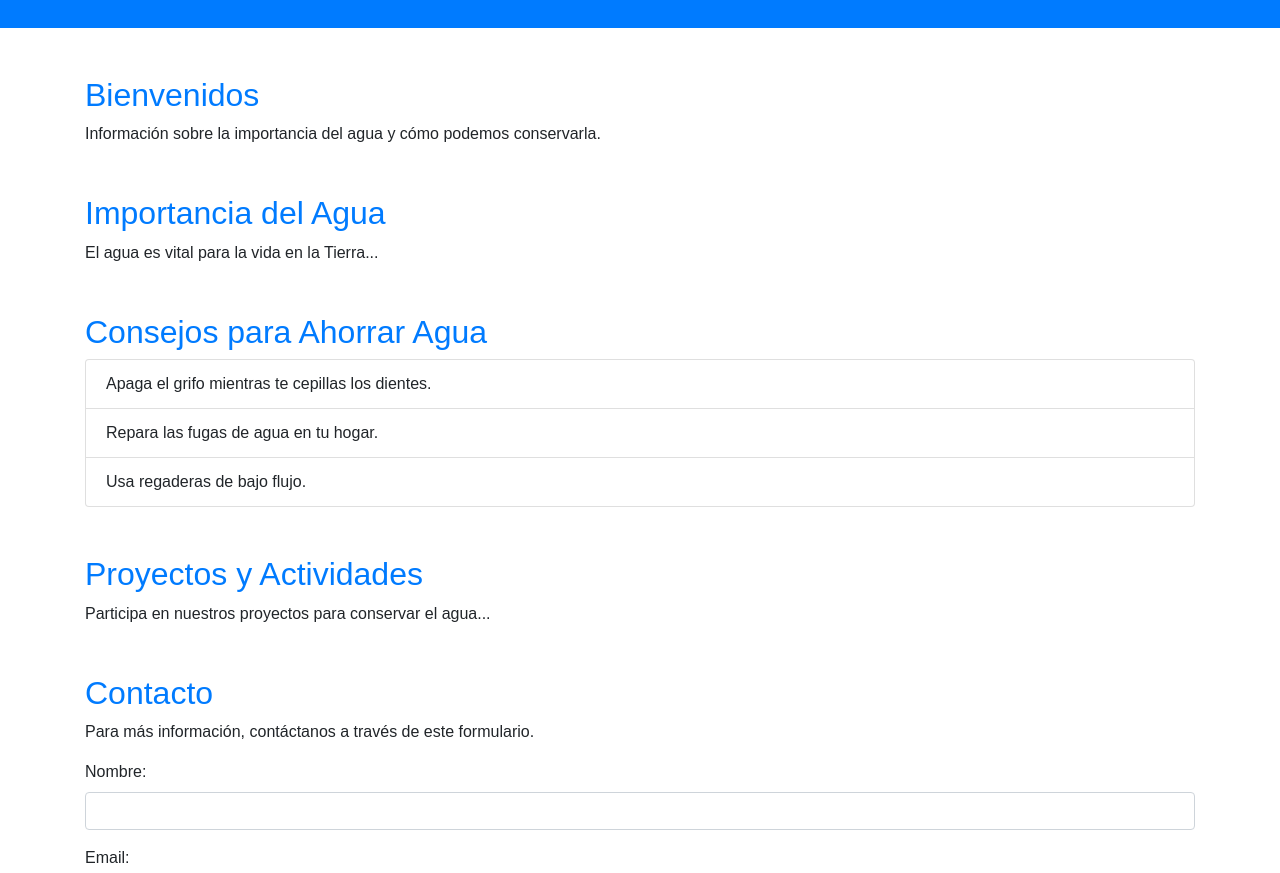
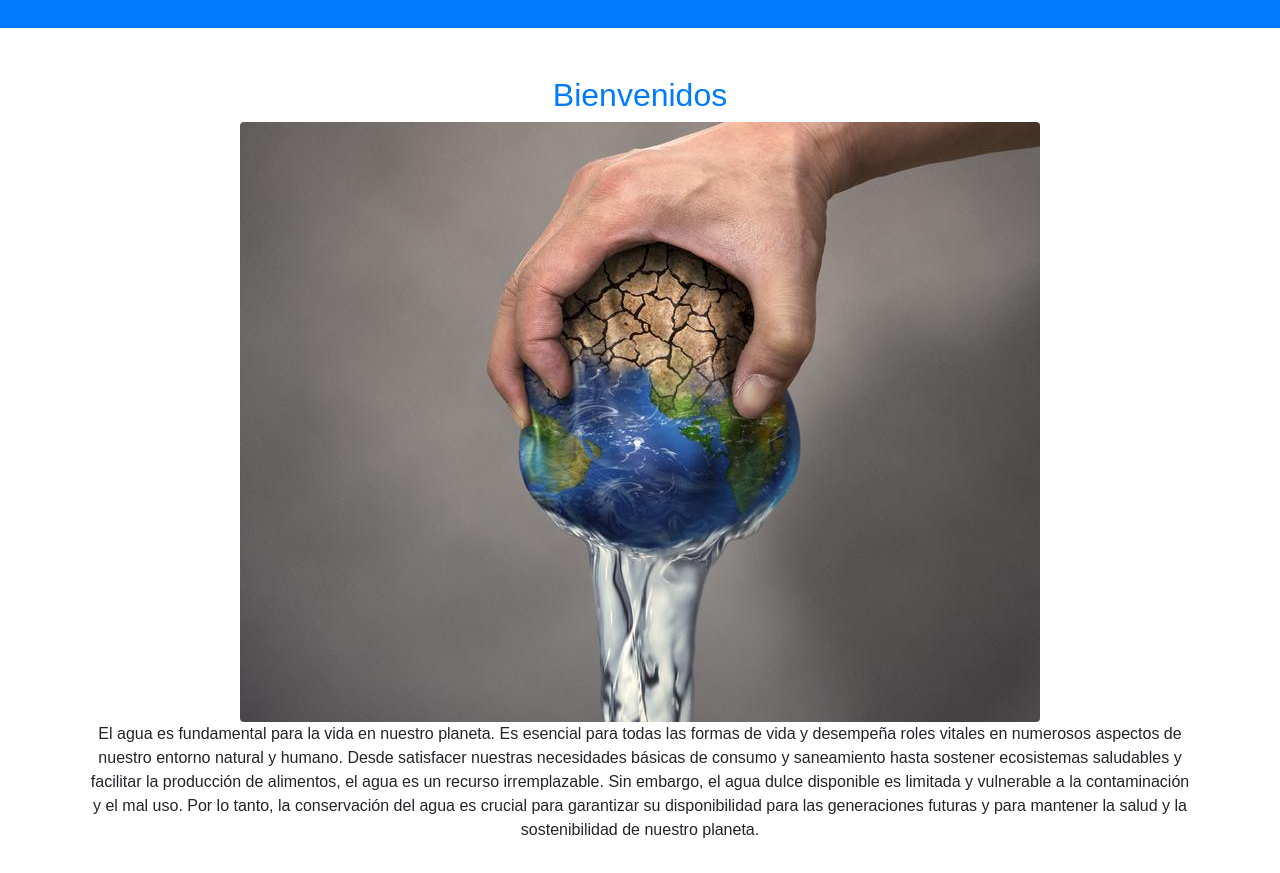
Before and after one commit to rebecaCandia/proyectoAgua, a plain HTML site: page index.html in a window 1280 px wide. Shown: the part 180-1053 px from the top of the page. Drawn offline with nearby package versions, Linux system fonts and the light colour scheme; a script that the page names is missing.

Commit message:
se agrego imagen en html y una breve informacion

```diff
--- a/index.html
+++ b/index.html
@@ -28,10 +28,20 @@
         </nav>
     </header>
     <main class="container my-5">
-        <section id="inicio" class="mb-5">
-            <h2 class="text-primary">Bienvenidos</h2>
-            <p>Información sobre la importancia del agua y cómo podemos conservarla.</p>
-        </section>
+            <section id="inicio" class="mb-5 text-center">
+                <h2 class="text-primary">Bienvenidos</h2>
+                <div class="image-container">
+                    <img src="images/escasez.jpg" alt="Imagen de escasez de agua" class="img-fluid rounded animate__animated animate__fadeIn">
+                </div>
+                <p>El agua es fundamental para la vida en nuestro planeta. Es esencial para todas las formas de vida y desempeña roles vitales en numerosos aspectos de nuestro entorno natural y humano. Desde satisfacer nuestras necesidades básicas de consumo y saneamiento hasta sostener ecosistemas saludables y facilitar la producción de alimentos, el agua es un recurso irremplazable. Sin embargo, el agua dulce disponible es limitada y vulnerable a la contaminación y el mal uso. Por lo tanto, la conservación del agua es crucial para garantizar su disponibilidad para las generaciones futuras y para mantener la salud y la sostenibilidad de nuestro planeta.
+
+
+
+
+
+
+                </p>
+            </section>
         <section id="importancia" class="mb-5">
             <h2 class="text-primary">Importancia del Agua</h2>
             <p>El agua es vital para la vida en la Tierra...</p>
```
